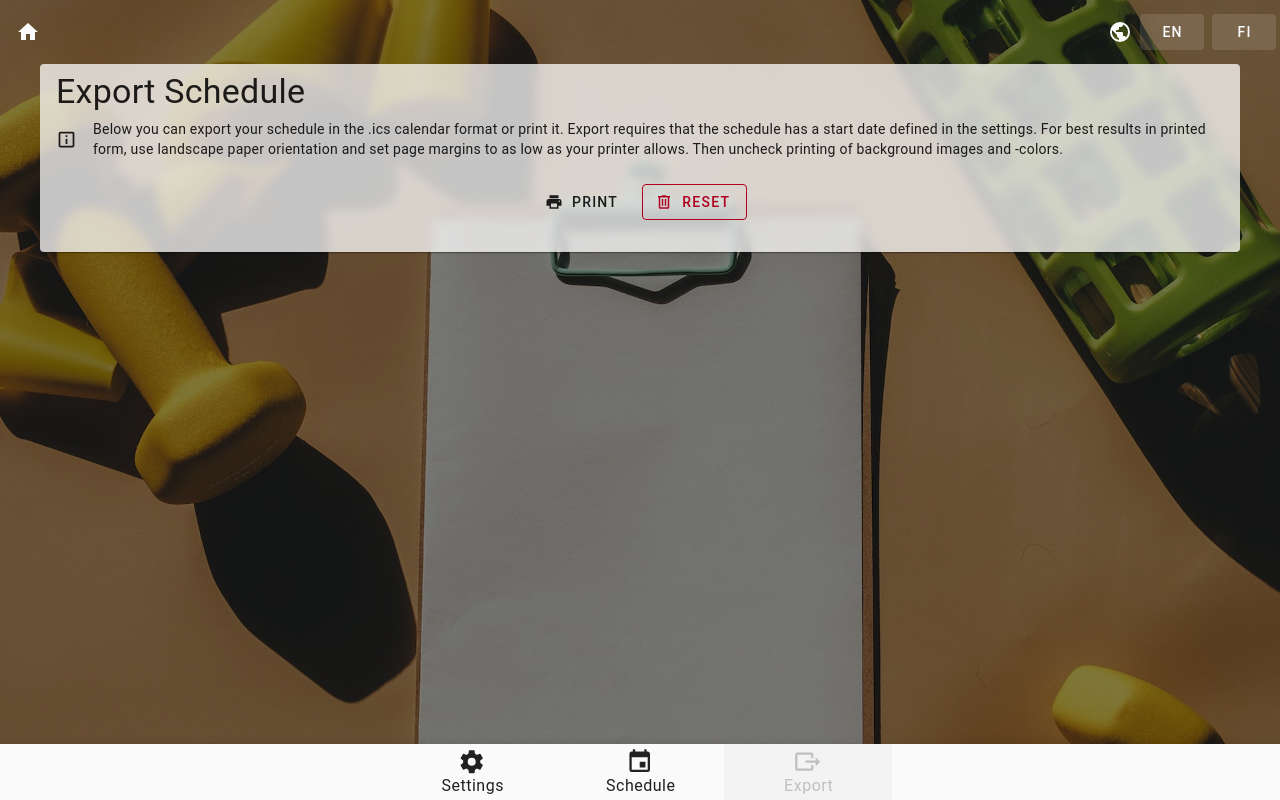
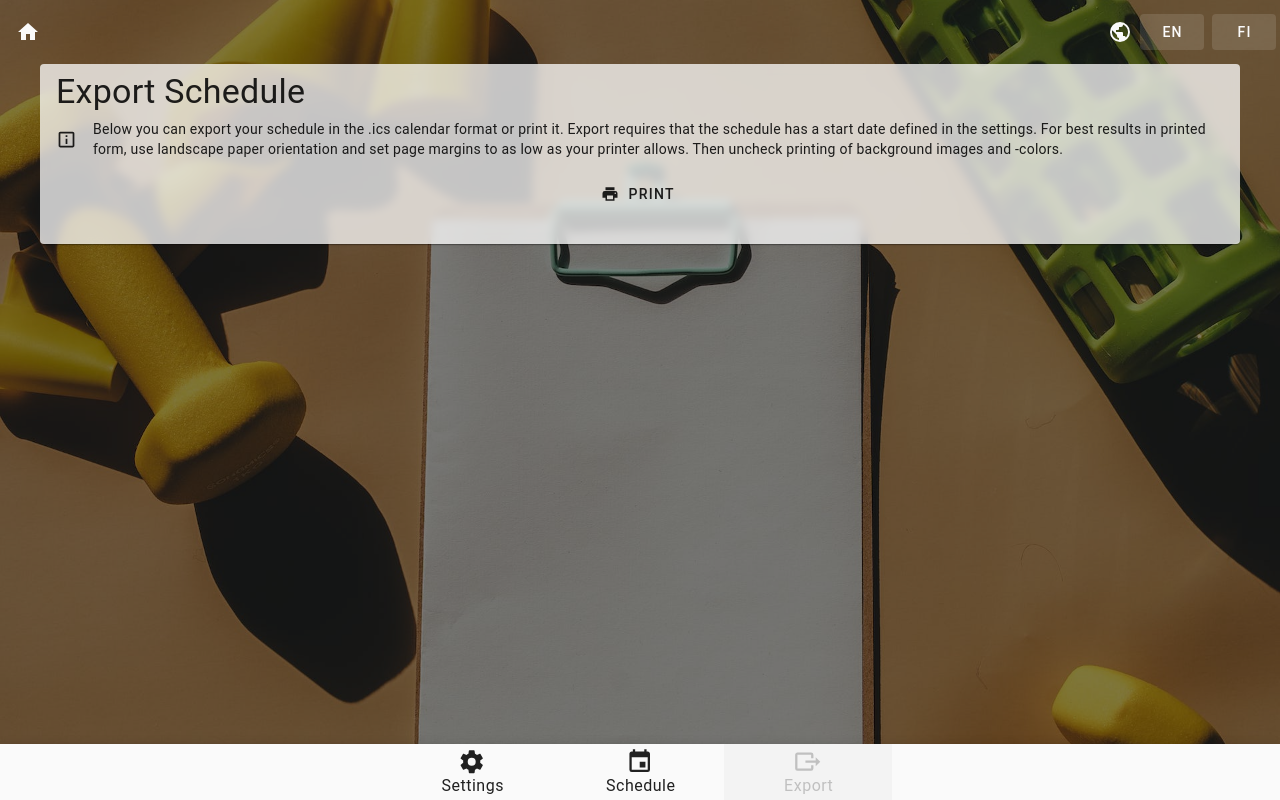
Before and after one commit to ajuvonen/getfit, a Vue app: page /export in a window 1280 px wide. Built offline with nearby package versions, Linux system fonts and the light colour scheme.

Commit message:
Remove reset from export page

```diff
--- a/src/views/ExportView.vue
+++ b/src/views/ExportView.vue
@@ -5,7 +5,6 @@ import {useI18n} from 'vue-i18n';
 import {createEvents} from 'ics';
 import useWeekDays from '@/hooks/weekdays';
 import useCalendarExport from '@/hooks/calendarExport';
-import useReset from '@/hooks/reset';
 import {useScheduleStore} from '@/stores/schedule';
 import type {Week} from '@/types';
 import SimpleTrainingCard from '@/components/SimpleTrainingCard.vue';
@@ -14,8 +13,6 @@ import PrintViewTable from '@/components/PrintViewTable.vue';
 import BaseView from '@/components/BaseView.vue';
 
 const {settings, weeks} = storeToRefs(useScheduleStore());
-
-const reset = useReset();
 
 const {t} = useI18n();
 
@@ -57,13 +54,10 @@ const print = () => {
 <template>
   <BaseView :title="$t('export.title')" :guide="$t('export.guide')">
     <template #content>
-      <div
-        class="export__button-container d-print-none d-flex flex-wrap justify-center mb-4"
-      >
+      <div class="export__button-container d-print-none d-flex flex-wrap justify-center mt-2 mb-4">
         <v-btn
           v-if="settings.startDate"
           prepend-icon="$calendar"
-          class="mt-2"
           variant="text"
           data-test-id="export-download-button"
           @click="downloadICS"
@@ -71,20 +65,10 @@ const print = () => {
         >
         <v-btn
           prepend-icon="$printer"
-          class="mt-2"
           variant="text"
           data-test-id="export-print-button"
           @click="print"
           >{{ $t('export.print') }}</v-btn
-        >
-        <v-btn
-          prepend-icon="$trashCanOutline"
-          class="mt-2"
-          color="error"
-          variant="outlined"
-          data-test-id="export-reset-button"
-          @click="reset"
-          >{{ $t('schedule.reset') }}</v-btn
         >
       </div>
       <div v-for="(week, weekIndex) in weeks" :key="week.id" class="export__table-container">
```
Also changed, not shown: 2 other files (tests, documents, lock files or other folders).
